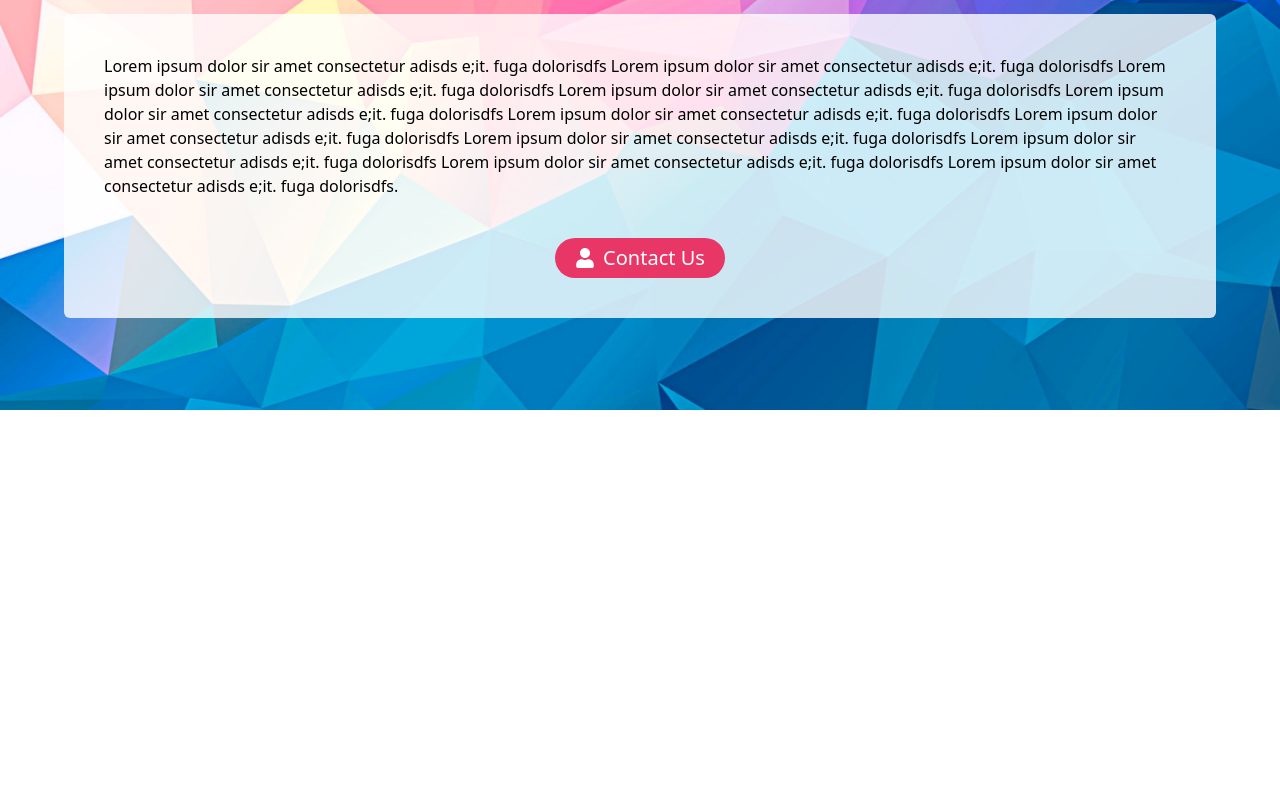
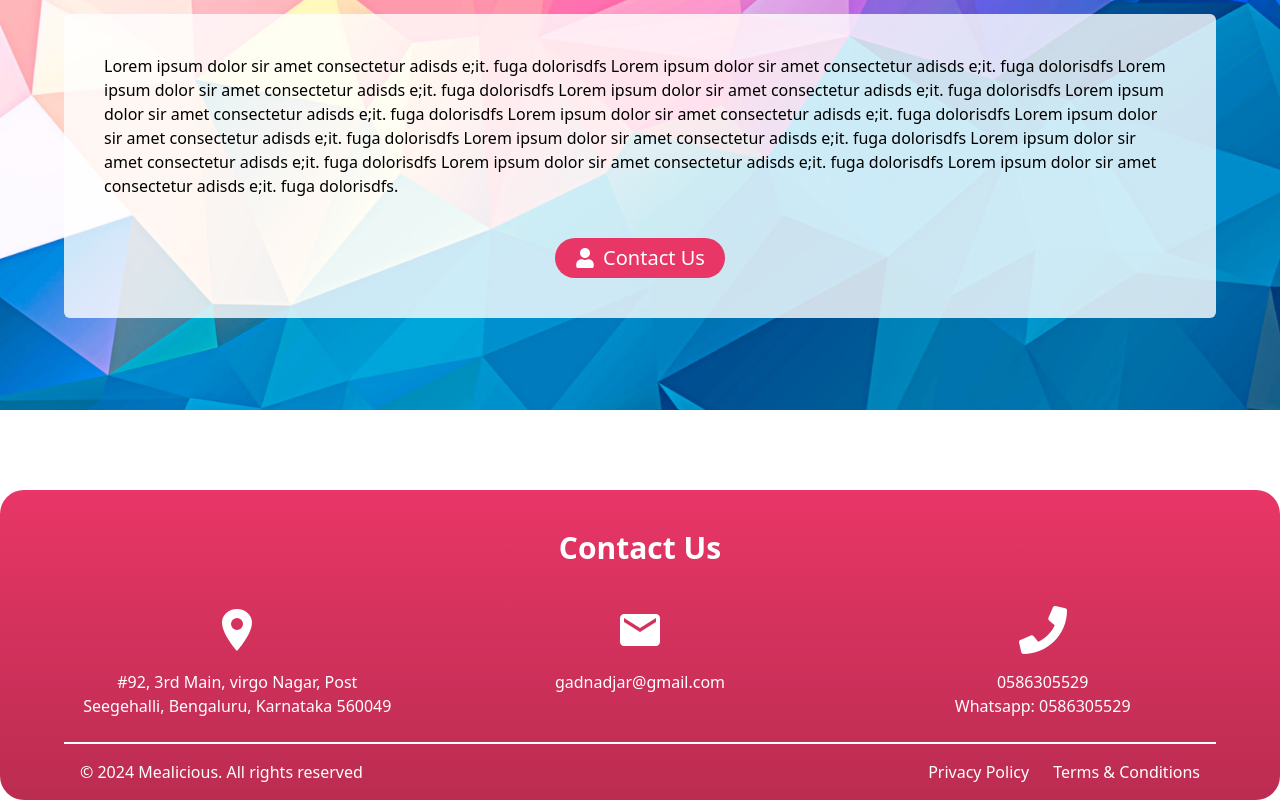
Before and after one commit to Gadnadj/Mealicious, a React (Vite) app: page / in a window 1280 px wide. Shown: the part 2046-2846 px from the top of the page. Before the commit the page ends 2456 px from the top, so only its background shows below. Built offline with nearby package versions, Linux system fonts and the light colour scheme; a web font is replaced by a local one.

Commit message:
add footer

```diff
--- a/src/App.tsx
+++ b/src/App.tsx
@@ -4,6 +4,7 @@ import Banner from './components/Banner';
 import Hero from './components/Hero';
 import WhyChoose from './components/WhyChoose';
 import About from './components/About';
+import Footer from './components/Footer';
 
 function App() {
   const [count, setCount] = useState(0);
@@ -16,6 +17,7 @@ function App() {
         <Banner />
         <WhyChoose />
         <About />
+        <Footer />
       </div>
     </>
   );
--- a/src/components/About.tsx
+++ b/src/components/About.tsx
@@ -43,9 +43,9 @@ const About = () => {
                     </div>
                 </div>
                 {/* wave vector */}
-                <div>
+                <div className='absolute top-0  w-full'>
                     <img
-                        className='absolute top-0  w-full'
+                        className='mx-auto'
                         src={Vector} />
                 </div>
             </div>
--- /dev/null
+++ b/src/components/Footer.tsx
@@ -0,0 +1,56 @@
+import { FaPhone } from 'react-icons/fa';
+import { IoLocationSharp } from 'react-icons/io5';
+import { MdEmail } from 'react-icons/md';
+
+
+const Footer = () => {
+    return (
+        <>
+            <div className="text-white mt-20">
+                <div className="container bg-gradient-to-b from-primary to-primaryDark rounded-3xl">
+
+                    <div>
+                        <h1 className='py-10 text-3xl font-bold text-yellow text-center'>Contact Us</h1>
+                        {/* Address Section */}
+                        <div className="grid grid-cols-1 sm:grid-cols-2 md:grid-cols-3 gap-14 border-b-2 border-white pb-6 justify-center">
+                            <div className='text-center space-y-4'>
+                                <div className='flex justify-center'>
+                                    <IoLocationSharp className='text-5xl' />
+                                </div>
+                                <p>
+                                    #92, 3rd Main, virgo Nagar, Post <br /> Seegehalli, Bengaluru, Karnataka 560049
+                                </p>
+                            </div>
+
+                            {/* Email Section */}
+                            <div className='text-center space-y-4'>
+                                <div className='flex justify-center'>
+                                    <MdEmail className='text-5xl' />
+                                </div>
+                                <p>gadnadjar@gmail.com</p>
+                            </div>
+
+                            {/* Number Section */}
+                            <div className='text-center space-y-4'>
+                                <div className='flex justify-center'>
+                                    <FaPhone className='text-5xl' />
+                                </div>
+                                <p>0586305529 <br /> Whatsapp: 0586305529</p>
+                            </div>
+                        </div>
+                    </div>
+                    {/* copyright section */}
+                    <div className='flex justify-between p-4 items-center'>
+                        <p>© 2024 Mealicious. All rights reserved</p>
+                        <div className='flex items-center gap-6'>
+                            <a className='hover:text-secondary' href="#">Privacy Policy</a>
+                            <a className='hover:text-secondary' href="#">Terms & Conditions</a>
+                        </div>
+                    </div>
+                </div>
+            </div>
+        </>
+    );
+};
+
+export default Footer;
```
